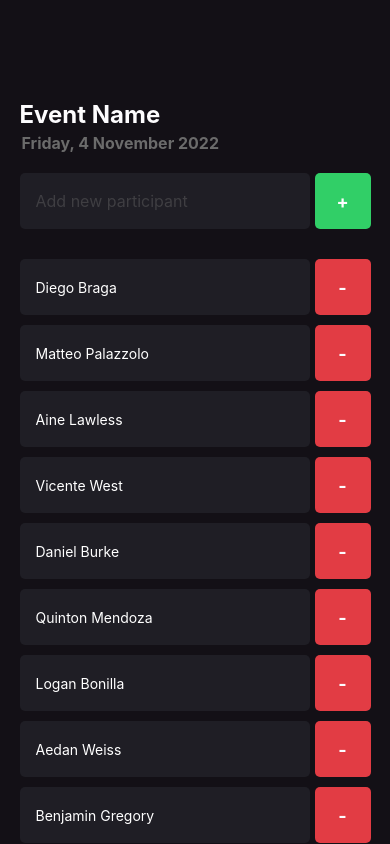
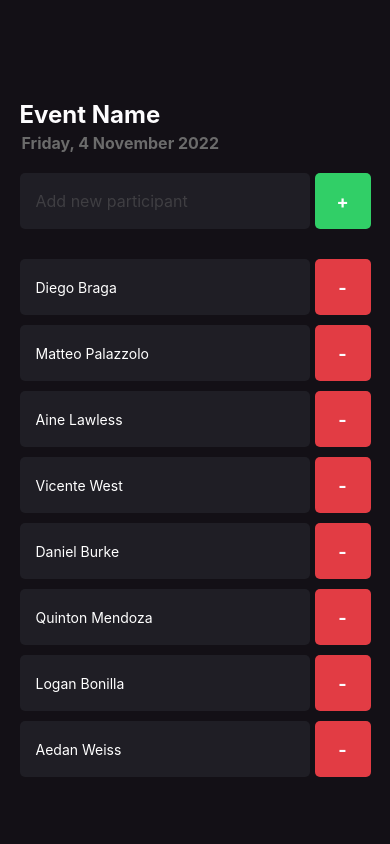
Before and after one commit to diebraga/rn-participants, a React Native app: screen / in a window 390 px wide. Built offline with nearby package versions, Linux system fonts and the light colour scheme.

Commit message:
added list

```diff
--- a/src/screens/Home/index.tsx
+++ b/src/screens/Home/index.tsx
@@ -1,4 +1,4 @@
-import { View, Text, TextInput, TouchableOpacity, ScrollView } from 'react-native'
+import { View, Text, TextInput, TouchableOpacity, ScrollView, FlatList } from 'react-native'
 import React, { useState } from 'react'
 import { homeStyles } from './styles'
 import { Participant } from '../../components/Participants';
@@ -49,16 +49,21 @@ export const Home: React.FC = () => {
             </Text>
           </TouchableOpacity>
         </View>
-        <View style={{ flex: 1 }}>
-          <ScrollView>
-            {participants.map(participant =>
-              <Participant
-                id={participant.id}
-                key={participant.id}
-                name={participant.name}
-                onRemove={() => alert("Delete")} />
-            )}
-          </ScrollView>
+        <View style={{ height: "70%" }}>
+          <FlatList
+            data={participants}
+            keyExtractor={item => String(item.id)}
+            ListEmptyComponent={() =>
+              <Text style={homeStyles.emptyText}>You don't have anybody listed in your event.</Text>
+            }
+            renderItem={({ item }) => <Participant
+              id={item.id}
+              key={item.id}
+              name={item.name}
+              onRemove={() => alert("Delete")}
+            />
+            }
+          />
         </View>
       </View>
     </View>
--- a/src/screens/Home/styles.ts
+++ b/src/screens/Home/styles.ts
@@ -57,5 +57,10 @@ export const homeStyles = StyleSheet.create({
     width: "100%",
     marginTop: 15,
     marginBottom: 30
+  },
+  emptyText: {
+    color: "#fff",
+    fontSize: 14,
+    textAlign: "center"
   }
 });
```
